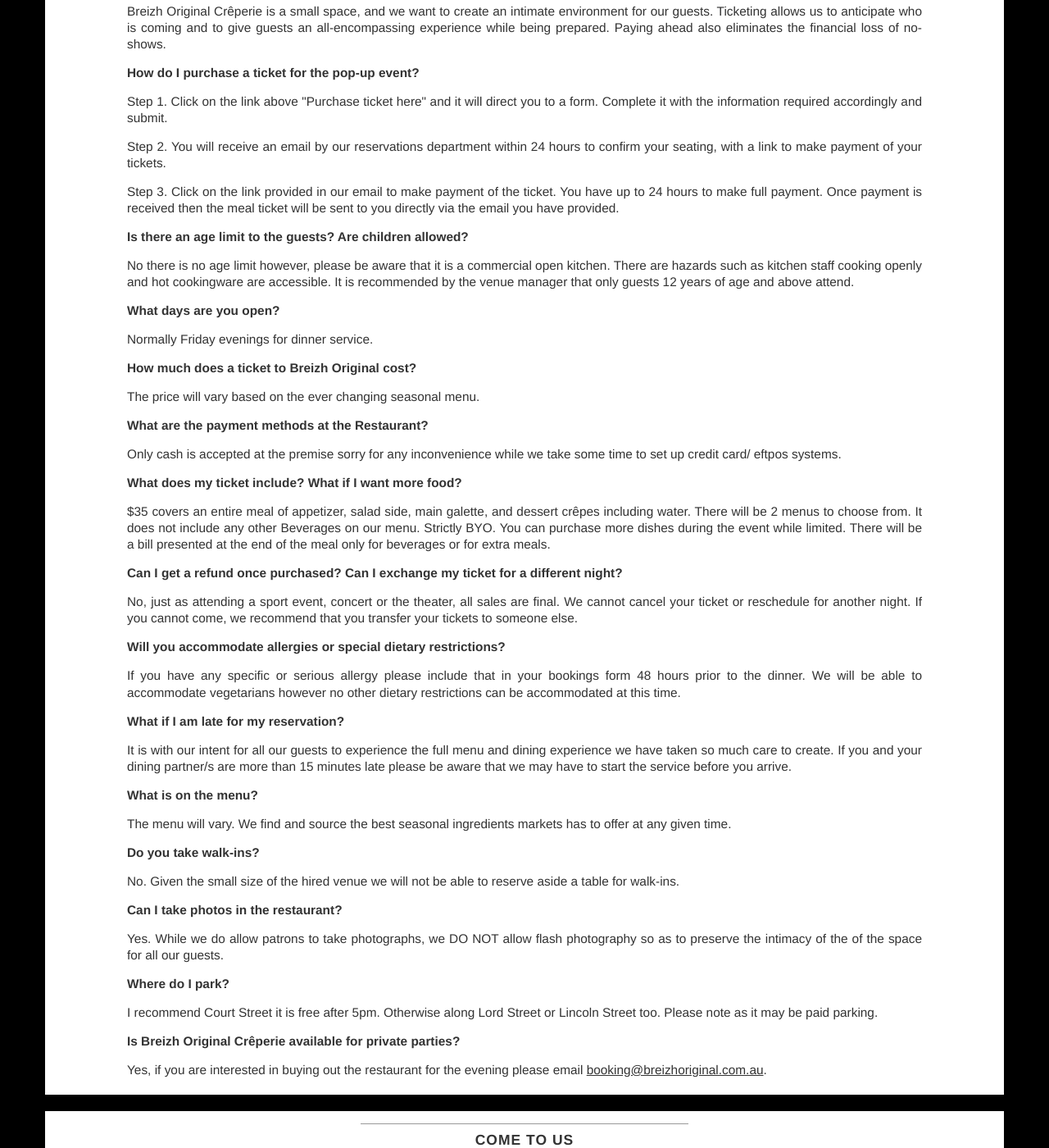
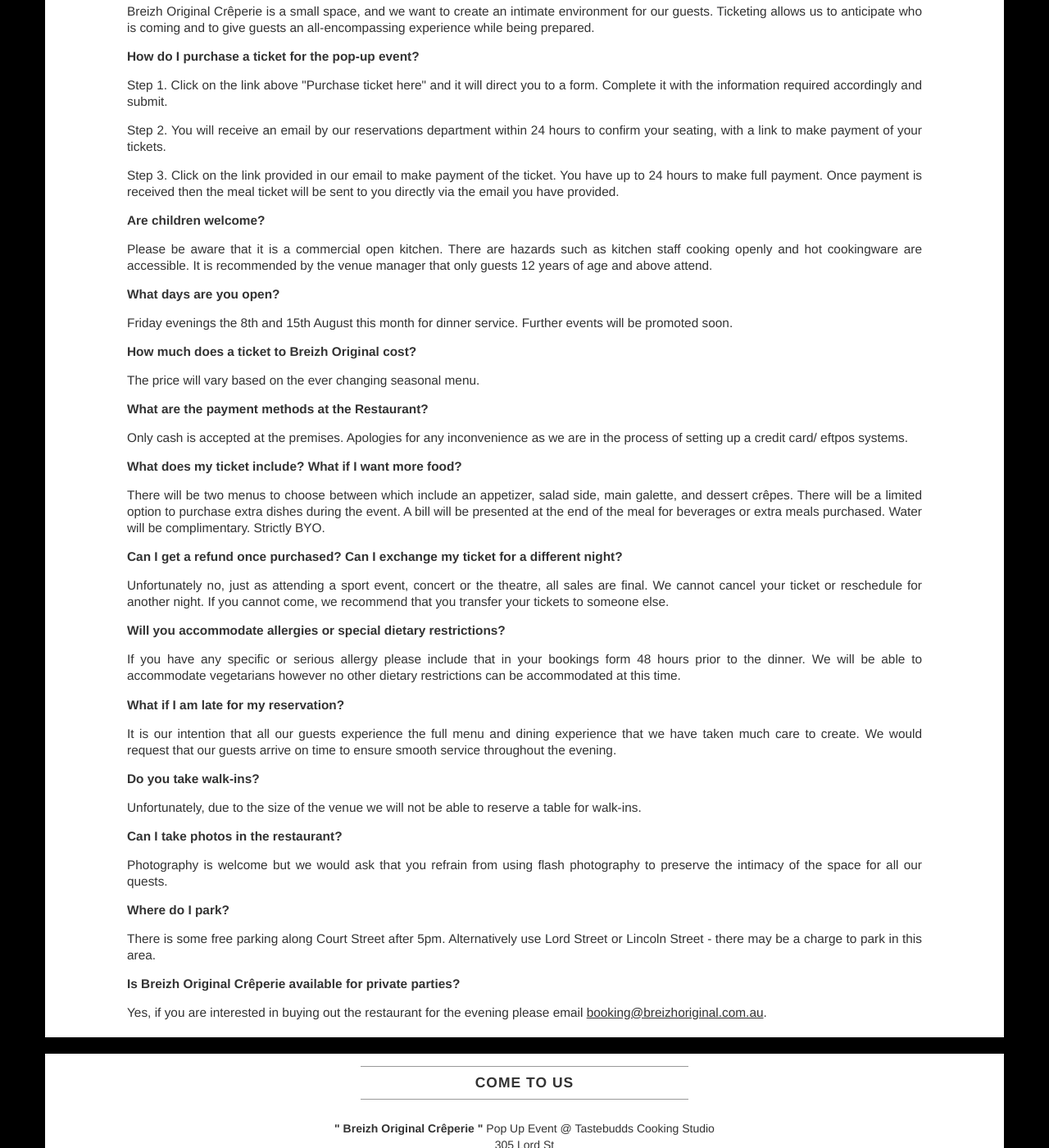
Before and after one commit to giushansen/static-site, a Jekyll site: the page built from index.html, in a window 1280 px wide and 1400 px high, scrolled down 1498 px. Shown: the whole window at 82% size. Built offline with Jekyll 4.4.1, drawn with Linux system fonts in a browser that asks for light colours; nearby versions of some CDN libraries; some of the changed text lies outside the part shown.

Commit message:
Change Index content

```diff
--- a/index.html
+++ b/index.html
@@ -57,14 +57,14 @@
             <hr>
             <h2 class="intro-text text-center"><strong>POP-UP EVENT DETAILS</strong></h2>
             <hr class="title">
-            <h5 class="text-center">| Cost: $35 per meal BYO| Friday 8th August 2014 | 1800 - 2100 Hours | Tastebudds Cooking Studio | 304 Lord Street Highgate WA 6003 | Mobile 04 319 318 79|</h5>
+            <h5 class="text-center">| Cost: $35 per meal BYO| Friday 8th August 2014 | 1800 - 2100 Hours | Taste Budds Cooking Studio | 304 Lord Street Highgate WA 6003 | Mobile 04 319 318 79|</h5>
             <div class="text-center"><strong>Please purchase your ticket now as attendance is limited to 35 people per event so it will fill up fast - <a style="color: red;" href="{{site.url}}/booking"><u>Purchase ticket here!</u></a></strong></div>
             <hr>
             <img class="img-responsive img-border img-left" src="{{site.url}}/img/BusyRestaurant.jpeg" alt="">
             <hr class="visible-xs">
             <p>We are a movable French feast featuring a line-up of very experienced French Crêpiers and their extraordinary savoury galettes and sweet dessert cr&ecirc;pes trending into your town.</p>
-            <p>Shall we collectively imagine a communal gathering spot where good conversation, great food and inspired experiences rule?</p>
-            <p>That just might work. All we need is you. </p>
+            <p>Shall we collectively imagine a communal gathering where good conversation, great food and inspired experiences rule?</p>
+            <p>That just might work. All we need is you! </p>
             <strong style="background-color: #C8C8C8" ><span id="timer" style="color: red;"></span> before the event starts.</strong>
         </div>
     </div>
@@ -78,35 +78,33 @@
             <hr class="title">
 
             <p><strong>Why purchase a ticket instead of just taking reservations?</strong></p>
-            <p>Breizh Original Cr&ecirc;perie is a small space, and we want to create an intimate environment for our guests. Ticketing allows us to anticipate who is coming and to give guests an all-encompassing experience while being prepared. Paying ahead also eliminates the financial loss of no-shows.</p>
+            <p>Breizh Original Cr&ecirc;perie is a small space, and we want to create an intimate environment for our guests. Ticketing allows us to anticipate who is coming and to give guests an all-encompassing experience while being prepared.</p>
             <p><strong>How do I purchase a ticket for the pop-up event?</strong></p>
             <p>Step 1. Click on the link above "Purchase ticket here" and it will direct you to a form. Complete it with the information required accordingly and submit.</p>
             <p>Step 2. You will receive an email by our reservations department within 24 hours to confirm your seating, with a link to make payment of your tickets.</p>
             <p>Step 3. Click on the link provided in our email to make payment of the ticket. You have up to 24 hours to make full payment. Once payment is received then the meal ticket will be sent to you directly via the email you have provided.</p>
-            <p><strong>Is there an age limit to the guests? Are children allowed?</strong></p>
-            <p>No there is no age limit however, please be aware that it is a commercial open kitchen. There are hazards such as kitchen staff cooking openly and hot cookingware are accessible. It is recommended by the venue manager that only guests 12 years of age and above attend.</p>
+            <p><strong>Are children welcome?</strong></p>
+            <p>Please be aware that it is a commercial open kitchen. There are hazards such as kitchen staff cooking openly and hot cookingware are accessible. It is recommended by the venue manager that only guests 12 years of age and above attend.</p>
             <p><strong>What days are you open?</strong></p>
-            <p>Normally Friday evenings for dinner service.</p>
+            <p>Friday evenings the 8th and 15th August this month for dinner service. Further events will be promoted soon.</p>
             <p><strong>How much does a ticket to Breizh Original cost?</strong></p>
             <p>The price will vary based on the ever changing seasonal menu.</p>
             <p><strong>What are the payment methods at the Restaurant?</strong></p>
-            <p>Only cash is accepted at the premise sorry for any inconvenience while we take some time to set up credit card/ eftpos systems.</p>
+            <p>Only cash is accepted at the premises. Apologies for any inconvenience as we are in the process of setting up a credit card/ eftpos systems. </p>
             <p><strong>What does my ticket include? What if I want more food?</strong></p>
-            <p>$35 covers an entire meal of appetizer, salad side, main galette, and dessert cr&ecirc;pes including water. There will be 2 menus to choose from. It does not include any other Beverages on our menu. Strictly BYO. You can purchase more dishes during the event while limited. There will be a bill presented at the end of the meal only for beverages or for extra meals.
+            <p>There will be two menus to choose between which include an appetizer, salad side, main galette, and dessert crêpes. There will be a limited option to purchase extra dishes during the event. A bill will be presented at the end of the meal for beverages or extra meals purchased. Water will be complimentary. Strictly BYO.</p>
             <p><strong>Can I get a refund once purchased? Can I exchange my ticket for a different night?</strong></p>
-            <p>No, just as attending a sport event, concert or the theater, all sales are final. We cannot cancel your ticket or reschedule for another night. If you cannot come, we recommend that you transfer your tickets to someone else.</p>
+            <p>Unfortunately no, just as attending a sport event, concert or the theatre, all sales are final. We cannot cancel your ticket or reschedule for another night. If you cannot come, we recommend that you transfer your tickets to someone else.</p>
             <p><strong>Will you accommodate allergies or special dietary restrictions?</strong></p>
-            <p>If you have any specific or serious allergy please include that in your bookings form 48 hours prior to the dinner. We will be able to accommodate vegetarians however no other dietary restrictions can be accommodated at this time. </p>
+            <p>If you have any specific or serious allergy please include that in your bookings form 48 hours prior to the dinner. We will be able to accommodate vegetarians however no other dietary restrictions can be accommodated at this time.</p>
             <p><strong>What if I am late for my reservation?</strong></p>
-            <p>It is with our intent for all our guests to experience the full menu and dining experience we have taken so much care to create. If you and your dining partner/s are more than 15 minutes late please be aware that we may have to start the service before you arrive.</p>
-            <p><strong>What is on the menu?</strong></p>
-            <p>The menu will vary. We find and source the best seasonal ingredients markets has to offer at any given time.</p>
+            <p>It is our intention that all our guests experience the full menu and dining experience that we have taken much care to create. We would request that our guests arrive on time to ensure smooth service throughout the evening.</p>
             <p><strong>Do you take walk-ins?</strong></p>
-            <p>No. Given the small size of the hired venue we will not be able to reserve aside a table for walk-ins.</p>
+            <p>Unfortunately, due to the size of the venue we will not be able to reserve a table for walk-ins.</p>
             <p><strong>Can I take photos in the restaurant?</strong></p>
-            <p>Yes. While we do allow patrons to take photographs, we DO NOT allow flash photography so as to preserve the intimacy of the of the space for all our guests.</p>
+            <p>Photography is welcome but we would ask that you refrain from using flash photography to preserve the intimacy of the space for all our quests.</p>
             <p><strong>Where do I park?</strong></p>
-            <p>I recommend Court Street it is free after 5pm. Otherwise along Lord Street or Lincoln Street too. Please note as it may be paid parking.</p>
+            <p>There is some free parking along Court Street after 5pm. Alternatively use Lord Street or Lincoln Street - there may be a charge to park in this area.</p>
             <p><strong>Is Breizh Original Cr&ecirc;perie available for private parties?</strong></p>
             <p>Yes, if you are interested in buying out the restaurant for the evening please email <u>booking@breizhoriginal.com.au</u>.</p>
 
```
